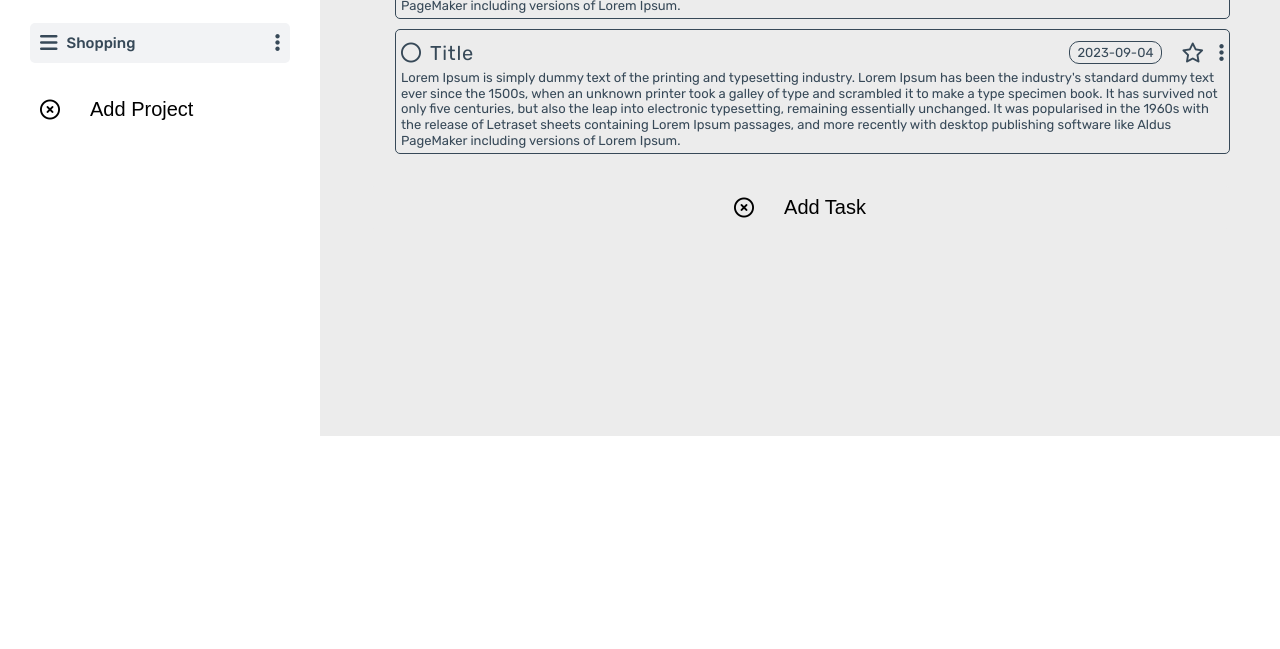
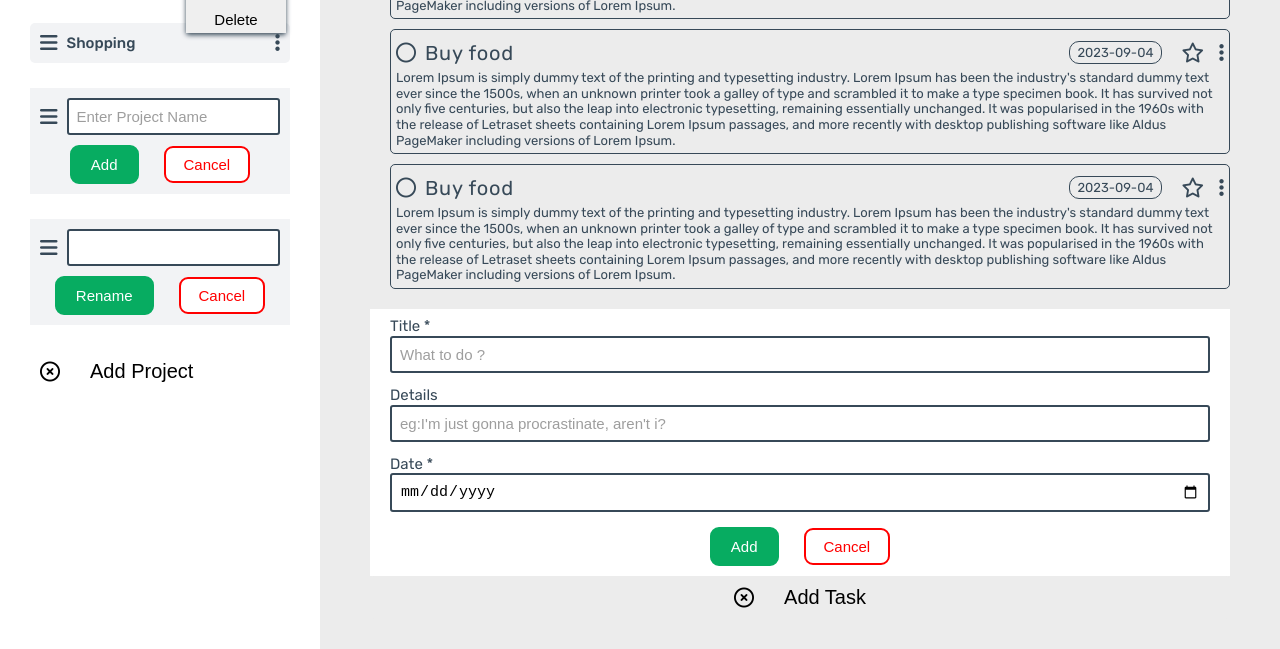
Before and after one commit to Gliga2002/to-do, a website built with webpack: page dist/index.html in a window 1280 px wide. Shown: the part 432-1081 px from the top of the page. Before the commit the page ends 868 px from the top, so only its background shows below. Built offline with nearby package versions, Linux system fonts and the light colour scheme.

Commit message:
Finish prototype U

```diff
--- a/src/css/style.css
+++ b/src/css/style.css
@@ -8,8 +8,10 @@
 
 :root {
   --color--blackish:#374958;
+  --color--blackish--soft:#dddddd;
   --color-green:#2abd67;
   --color-green--darker:#07ac61;
+  --color-red:#ff0000;
   --color-yellow:#ecef1f;
   --color-yellow--dark:#d3d60c;
   --color-cream--soft:#f2f3f5;
@@ -31,18 +33,6 @@ body {
   color: var(--color--blackish);
 }
 
-/**************************/
-/* GENRAL REUSABLE COMPONENTS */
-/**************************/
-
-.container {
-  /* 1140px */
-  max-width: 120rem;
-  padding: 0 3.2rem;
-  margin: 0 auto;
-}
-
-
 
 .flex {
   display: flex;
@@ -61,11 +51,8 @@ body {
   align-items: center;
 }
 
-
 .grid {
   display: grid;
-
-  /* margin-bottom: 9.6rem; */
 }
 
 .grid--2-cols {
@@ -109,7 +96,6 @@ body {
   line-height: 1;
 }
 
-
 .subheading {
   font-size: 2rem;
   letter-spacing: 0.75px;
@@ -119,14 +105,13 @@ body {
   text-align: center;
 }
 
+/* HELPER/SETTINGS CLASSES */
 
-/* HELPER/SETTINGS CLASSES */
-.margin-right-sm {
-  margin-right: 1.6rem !important;
+.margin-left--es {
+  margin-left: 0.9rem;
 }
-
 .margin-left--sm {
-  margin-left: 1.5rem;
+  margin-left: 2rem;
 }
 
 .margin-left--md {
@@ -145,11 +130,25 @@ body {
   margin-bottom: 2rem;
 }
 
+.margin-top--sm {
+  margin-top: 2rem;;
+}
+
 .center-text {
   text-align: center;
 }
 
+.btn {
+  padding:0.8rem 1.8rem;
+  font-size: 1.5rem;
+  cursor: pointer;
+  border-radius: 9px;
+  border:none;
+}
 
+.btn:hover {
+  box-shadow: 0px 2px 5px var(--color--blackish);
+}
 
 
 
@@ -191,9 +190,7 @@ body {
 }
 
 /* MAIN */
-main {
-  height: 100vh;
-}
+
 
   /* SECTION-ASIDE */
 
@@ -209,6 +206,10 @@ main {
 .project-add,
 .task-add{
   padding:1rem;
+}
+
+.project {
+  position:relative;
 }
 
 .section-aside--title {
@@ -286,9 +287,6 @@ main {
   margin-bottom: 3rem;
 }
 
-.tasks--lists {
-  padding-left:2.5rem;
-}
 
 .tasks--item {
   list-style: none;
@@ -302,8 +300,8 @@ main {
   border:1.5px solid var(--color--blackish);
   border-radius:5px;
   padding:5px;
+}
 
-}
 
 .task-header {
   align-items: center;
@@ -316,7 +314,7 @@ main {
 
 
 .task-header--right {
-
+  position:relative;
 }
 
 .task-date {
@@ -331,3 +329,72 @@ main {
   font-size:1.3rem;
   line-height: 1.2;
 }
+
+
+/* FORM */
+
+.tasks-form {
+  padding:1rem 2rem;
+  background-color: var(--color-white);
+}
+
+.input-box-label {
+  font-size: 1.5rem;
+  margin-bottom: 1.8px;
+}
+
+.input-box-input {
+  width: 100%;
+  border-radius:3px;
+  border:2px solid var(--color--blackish);
+  padding:8px;
+  font-size:1.5rem;
+}
+
+.input-box-input::placeholder {
+  opacity: 0.7;
+  font-size:1.5rem;
+}
+
+.btn--add {
+  border: 3px solid var(--color-green--darker);
+  background-color: var(--color-green--darker);
+  color:var(--color-white);
+}
+
+.btn--cancel {
+  border: 2px solid var(--color-red);
+  background-color: var(--color-white);
+  color:var(--color-red);
+}
+
+
+.project-form {
+  background-color: var(--color-cream--soft);
+  padding:1rem;
+}
+
+/* POP UP */
+
+.pop-up {
+  background-color: var(--color-cream--dark);
+  box-shadow: 0px 2px 5px var(--color--blackish);
+  width:10rem;
+  border-radius: 3px;
+  bottom:3rem;
+  right:0.4rem;
+  z-index: 2;
+  position:absolute;
+  transition: all 0.3s;
+}
+
+.pop-up button {
+  border:none;
+  font-size:1.5rem;
+  padding:0.5rem;
+  /* transition: all 0.3s; */
+}
+
+.pop-up button:hover {
+  background-color: var(--color--blackish--soft);
+}
```
Also changed, not shown: dist/index.html.
